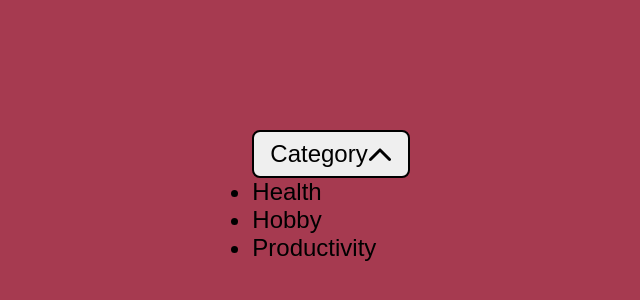
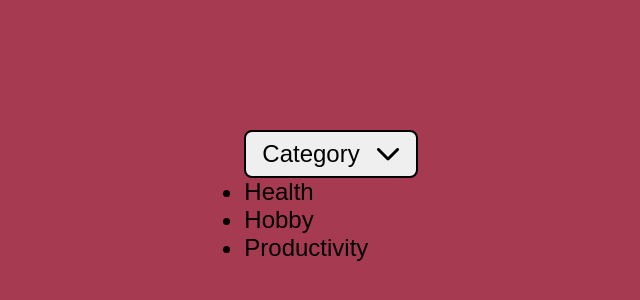
Before and after one commit to EtshD1/dropdown-criminal, a plain HTML site: page index.html in a window 1280 px wide. Shown: the part 204-504 px from the top of the page, without its empty margins (309-949 px from the left). Drawn offline with Linux system fonts and the light colour scheme.

Commit message:
Give Arrow transition effect and padding to indecate if the menu is active or blurred

```diff
--- a/styles.css
+++ b/styles.css
@@ -27,3 +27,17 @@ body {
   border-radius: 0.5rem;
   box-sizing: border-box;
 }
+
+.dropdown button .arrow {
+  padding-left: 1rem;
+}
+
+.dropdown button .arrow img {
+  transform: rotate(180deg);
+  transition: transform 0.5s ease;
+  display: flex;
+}
+
+.dropdown button:focus .arrow img {
+  transform: rotate(0deg);
+}
```
